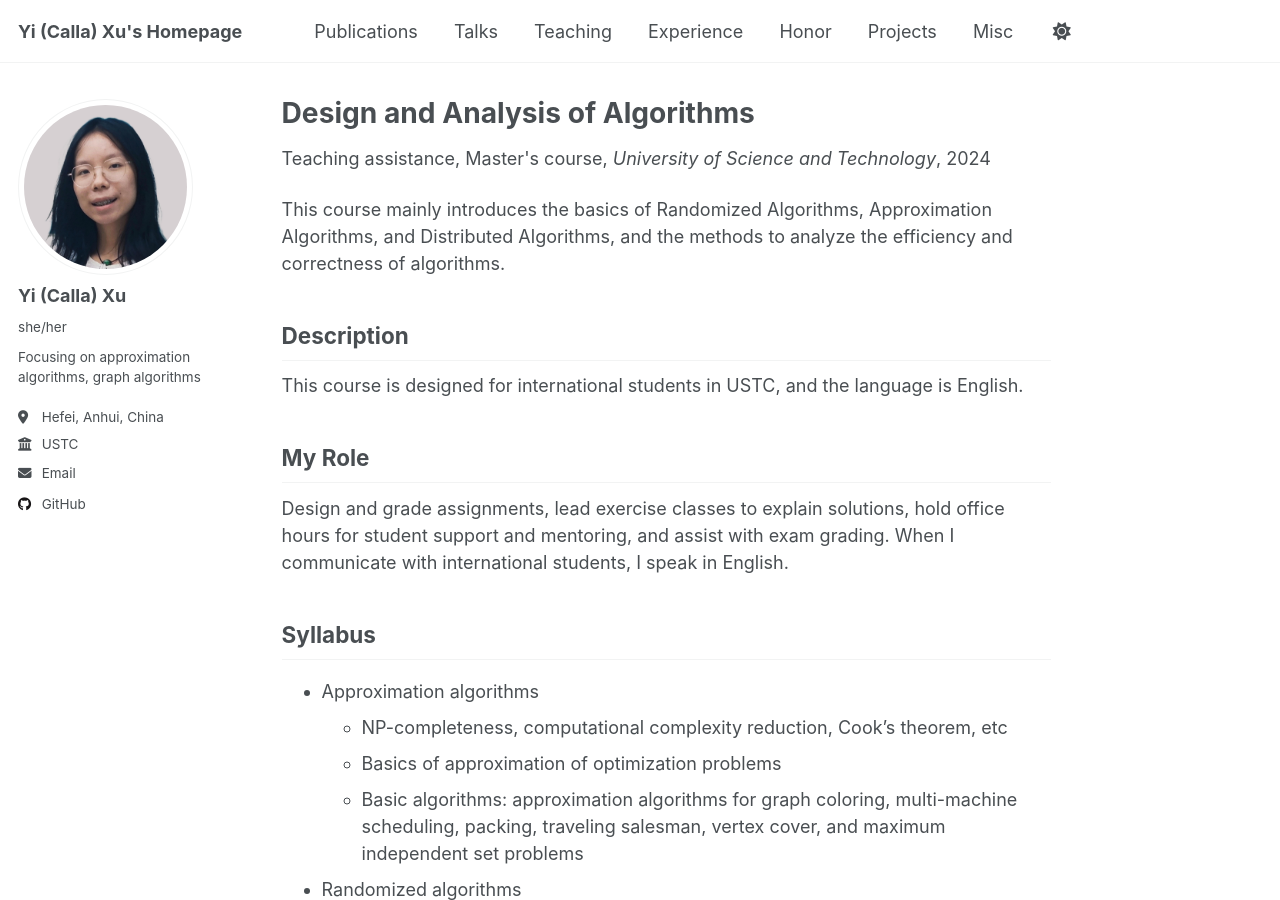
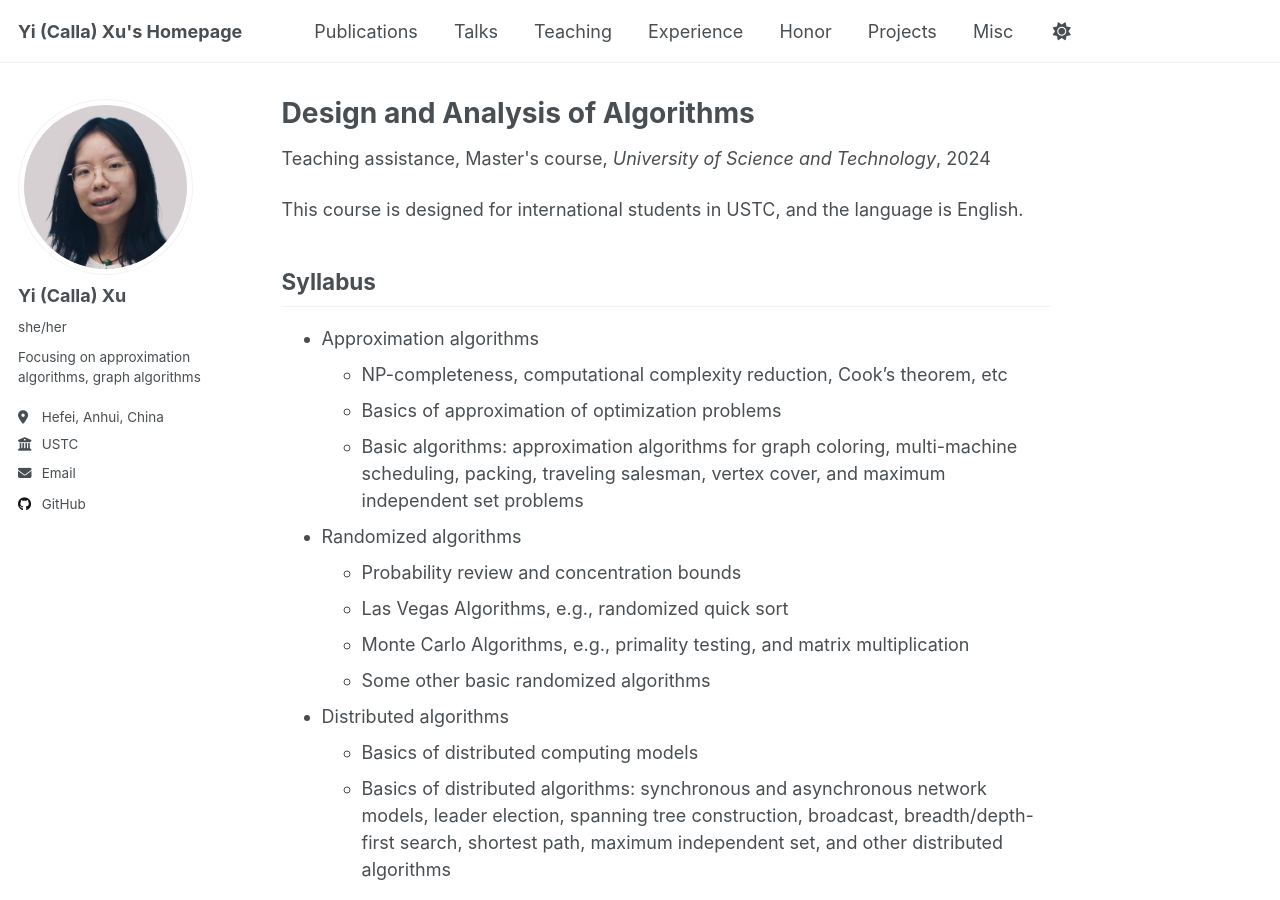
Before and after one commit to yixu-cs/yixu-cs.github.io, a Jekyll site: the page built from _teaching/2024-autumn-TA.md, in a window 1280 px wide and 900 px high. Built offline with Jekyll 4.4.1, drawn with Linux system fonts in a browser that asks for light colours; a script that is not in the unit is left out.

```diff
--- a/_teaching/2024-autumn-TA.md
+++ b/_teaching/2024-autumn-TA.md
@@ -5,19 +5,10 @@ type: "Teaching assistance, Master's course"
 permalink: /teaching/2024-autumn-TA
 venue: "University of Science and Technology"
 date: 2024-09-01
+excerpt: "This course mainly introduces the basics of Randomized Algorithms, Approximation Algorithms, and Distributed Algorithms, and the methods to analyze the efficiency and correctness of algorithms."
 location: "Hefei, China"
 ---
-
-This course mainly introduces the basics of Randomized Algorithms, Approximation Algorithms, and Distributed Algorithms, and the methods to analyze the efficiency and correctness of algorithms.
-
-Description
-------
 This course is designed for international students in USTC, and the language is English.
-
-My Role
-------
-Design and grade assignments, lead exercise classes to explain solutions, hold office hours for student support and mentoring, and assist with exam grading.
-When I communicate with international students, I speak in English.
 
 Syllabus
 ------
```
Also changed, not shown: _talks/2025-03-15-theory-student-day.md (+1 -2 lines), _talks/2025-06-04-WIT.md (+1 -2 lines), _teaching/2025-spring-TA.md (+1 -9 lines).
